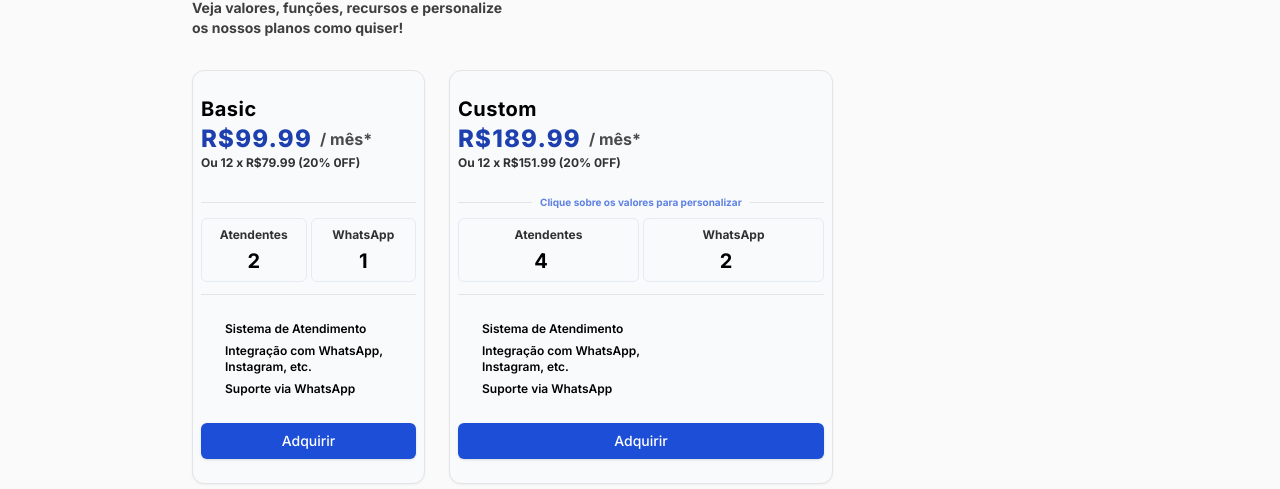
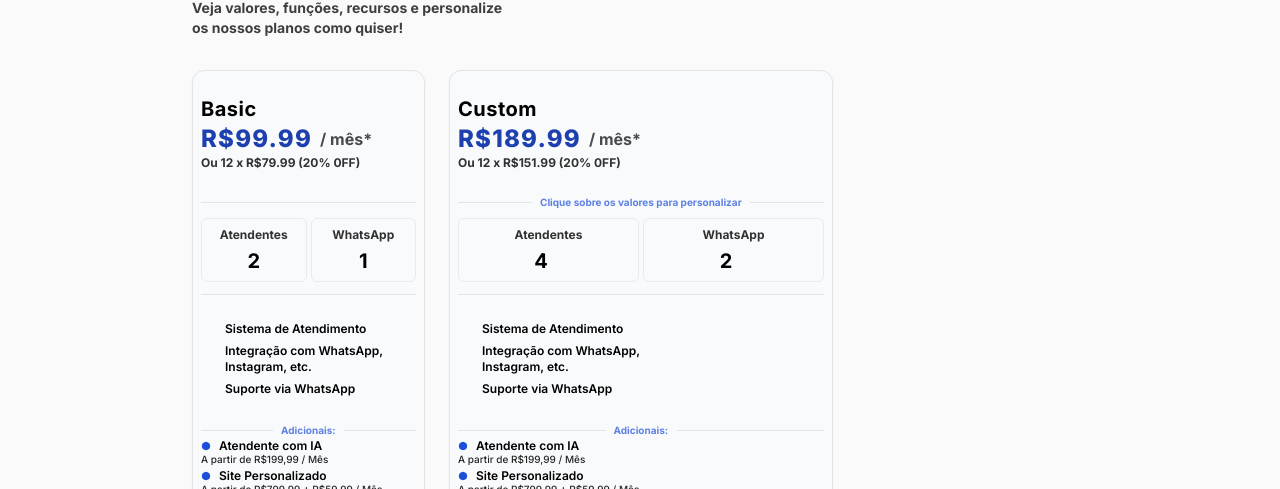
Before and after one commit to Pani-Kaz/panitech-frontend, a Next.js app: page / in a window 1280 px wide. Shown: the part 2311-2800 px from the top of the page. Built offline with nearby package versions, Linux system fonts and the light colour scheme; some icons are missing.

Commit message:
feat: plans selector options

```diff
--- a/package.json
+++ b/package.json
@@ -9,6 +9,7 @@
     "lint": "next lint"
   },
   "dependencies": {
+    "@lottiefiles/react-lottie-player": "^3.5.4",
     "@radix-ui/react-accordion": "^1.2.0",
     "@radix-ui/react-icons": "^1.3.0",
     "@radix-ui/react-menubar": "^1.1.1",
--- a/src/components/layout/Plans/PlanCard.tsx
+++ b/src/components/layout/Plans/PlanCard.tsx
@@ -53,7 +53,7 @@ export function PlanCard({
   return (
     <div
       className={`rounded-xl ${
-        custom ? "max-w-96" : "max-w-64"
+        custom ? "max-w-96" : "max-w-[35%] min-w-[25%]"
       } max-lg:max-w-full max-lg:w-full px-2 py-6 border flex flex-col gap-6 border-zinc-200 bg-slate-50 shadow-sm`}
     >
       <div className="flex flex-col">
@@ -151,6 +151,59 @@ export function PlanCard({
           <p className="font-semibold text-xs">Suporte via WhatsApp</p>
         </div>
       </div>
+      <div className="flex flex-col">
+        <div className="h-[15px] grid grid-cols-[calc((100%-55px-16px)/2)_55px_calc((100%-55px-16px)/2)] items-center gap-2">
+          <hr className="w-full h-1px border-zinc-200" />
+          <p className="text-[10px] leading-[10px] align-middle text-blue-700 opacity-70 font-bold">
+            Adicionais:
+          </p>
+          <hr className="w-full h-1px border-zinc-200" />
+        </div>
+        <div className="w-full flex flex-col gap-1">
+          <div className="flex flex-col">
+            <div className="grid grid-cols-[10px_calc(100%-10px)] items-center gap-2">
+              <Icon
+                className="text-blue-700"
+                icon="material-symbols:circle"
+                width="10"
+                height="10"
+              />
+              <p className="font-semibold text-xs">Atendente com IA</p>
+            </div>
+            <span className="text-[10px] leading-[10px] font-medium opacity-85">
+              A partir de R$199,99 / Mês
+            </span>
+          </div>
+          <div className="flex flex-col">
+            <div className="grid grid-cols-[10px_calc(100%-10px)] items-center gap-2">
+              <Icon
+                className="text-blue-700"
+                icon="material-symbols:circle"
+                width="10"
+                height="10"
+              />
+              <p className="font-semibold text-xs">Site Personalizado</p>
+            </div>
+            <span className="text-[10px] leading-[10px] font-medium opacity-85">
+              A partir de R$799,99 + R$59,99 / Mês
+            </span>
+          </div>
+          <div className="flex flex-col">
+            <div className="grid grid-cols-[10px_calc(100%-10px)] items-center gap-2">
+              <Icon
+                className="text-blue-700"
+                icon="material-symbols:circle"
+                width="10"
+                height="10"
+              />
+              <p className="font-semibold text-xs">Painéis de Gestão e CRM</p>
+            </div>
+            <span className="text-[10px] leading-[12px] font-medium opacity-85">
+              A partir de R$59,99 / Mês<br/>(Gratuito no Plano anual)
+            </span>
+          </div>
+        </div>
+      </div>
       <Button className="bg-blue-700 duration-500 transition-all hover:bg-blue-900 text-white">
         Adquirir
       </Button>
--- a/src/components/layout/Plans/PlanSelector.tsx
+++ b/src/components/layout/Plans/PlanSelector.tsx
@@ -2,7 +2,7 @@ import { PlanCard } from "./PlanCard";
 
 export function PlanSelector() {
   return (
-    <div className="w-full flex items-start max-lg:flex-col gap-6 text-black">
+    <div className="w-full flex items-center max-lg:flex-col gap-6 text-black">
     <PlanCard attendants={2} apis={1} custom={false}/>
     <PlanCard attendants={4} apis={2} custom={true}/>
     </div>
```
Also changed, not shown: 1 other file (tests, documents, lock files or other folders).
